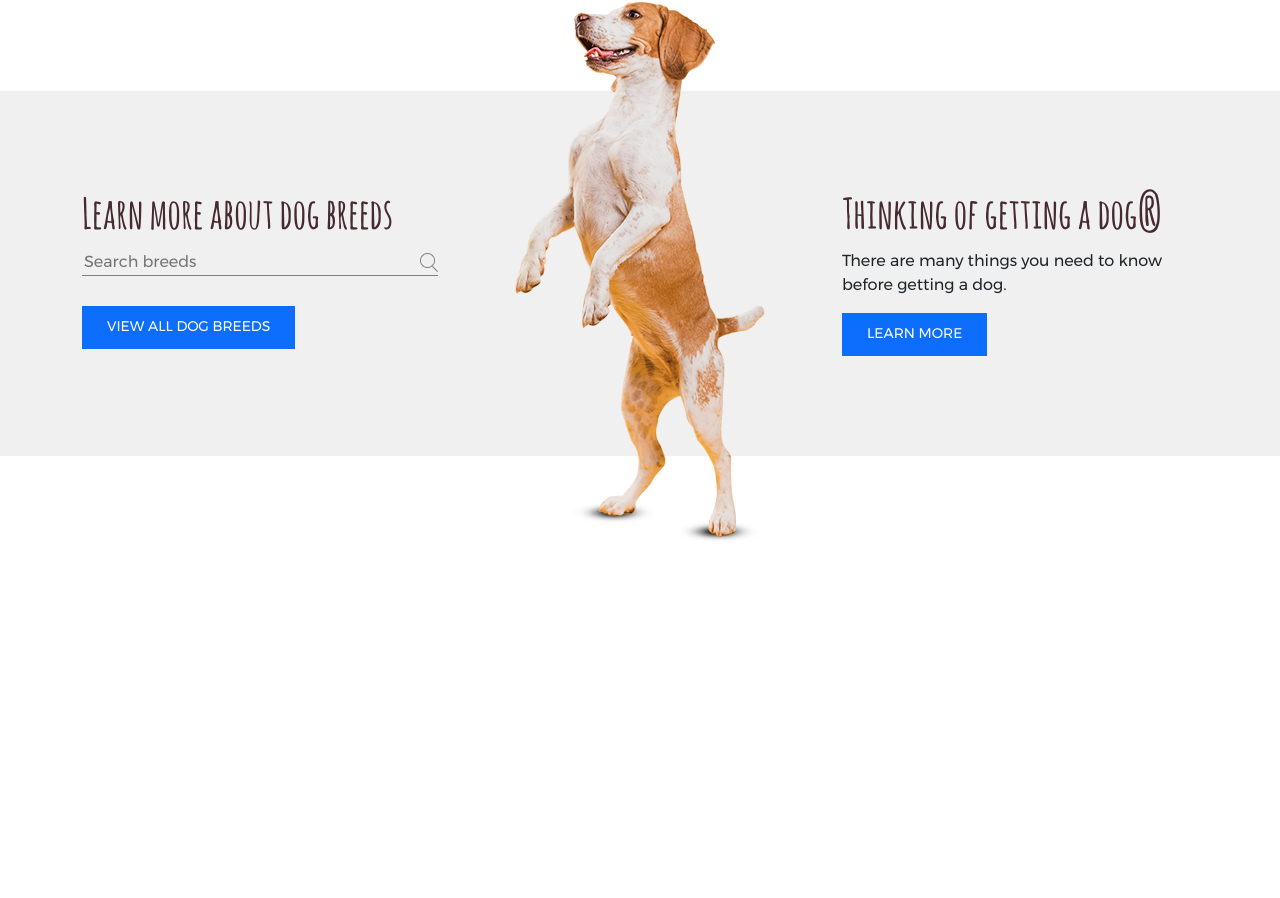
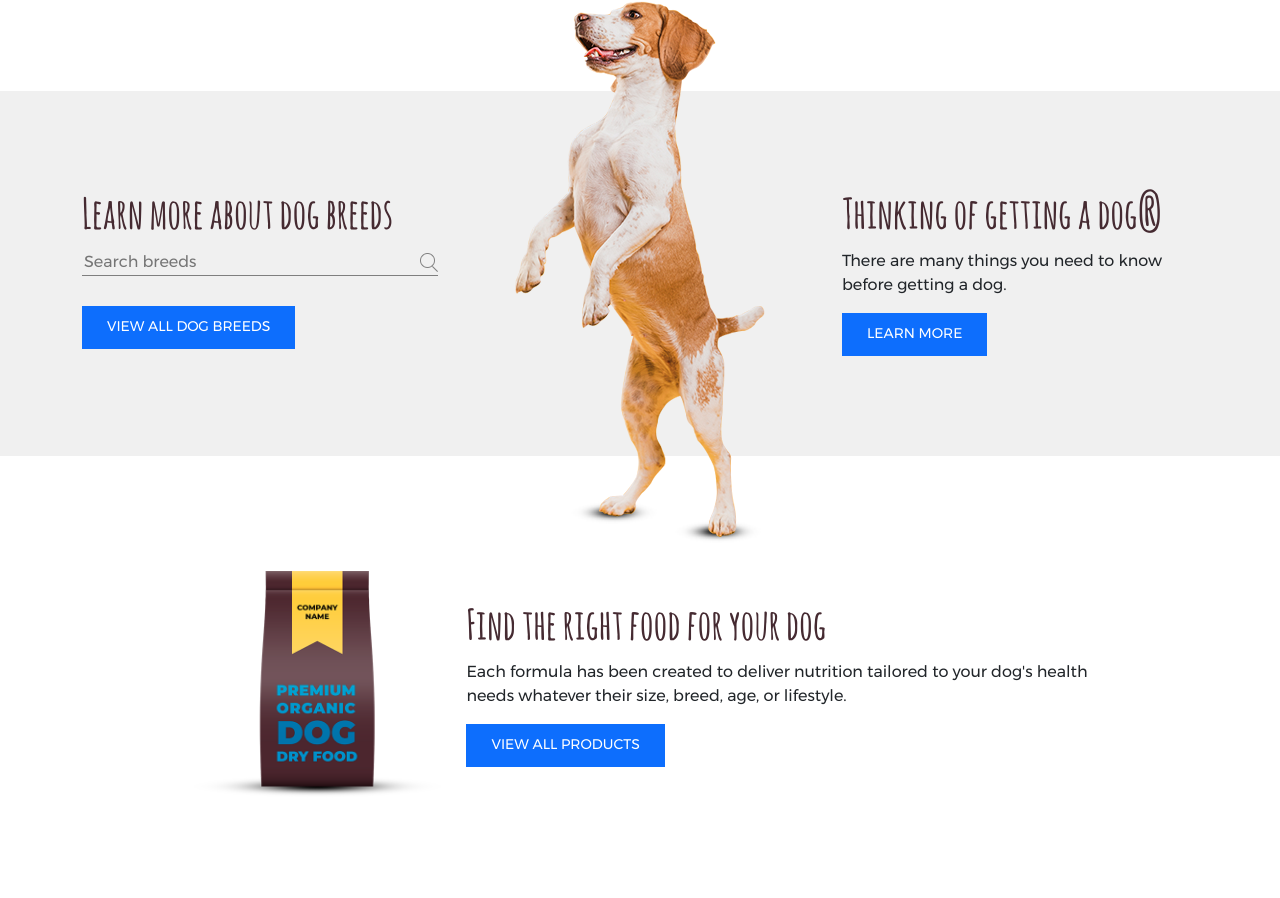
Before and after one commit to chrystyanallyson/landing-page, a plain HTML site: page index.html in a window 1280 px wide. Shown: the part 1968-2866 px from the top of the page. Before the commit the page ends 2511 px from the top, so only its background shows below. Drawn offline with Linux system fonts and the light colour scheme.

Commit message:
Terceiro Commit

```diff
--- a/index.html
+++ b/index.html
@@ -125,6 +125,26 @@
         </div>
     </section>
 
+    <section class="fine-food">
+        <div class="container">
+            <div class="row align-items-center justify-content-center">
+                <div class="col-auto">
+                    <img src="images/food-dog.png" alt="">
+                </div>
+                <div class="col-auto">
+                    <h2>Find the right food for your dog</h2>
+                    <p>
+                        Each formula has been created to deliver nutrition tailored to your dog's health <br>
+                        needs whatever their size, breed, age, or lifestyle.
+                    </p>
+                    <a href="#" class="btn btn-primary">View all products</a>
+                </div>
+            </div>
+        </div>
+    </section>
+
+    <footer class="footer"></footer>
+
 </body>
 
 </html>
--- a/styles/main.css
+++ b/styles/main.css
@@ -125,3 +125,12 @@ h2{
     background-repeat: no-repeat;
     background-position: right center;
 }
+
+.fine-food{
+    padding-top: 115px;
+    padding-bottom: 100px;
+}
+
+.fine-food img{
+    width: 250px;
+}
```
Also changed, not shown: images/img-footer.jpg (added).
